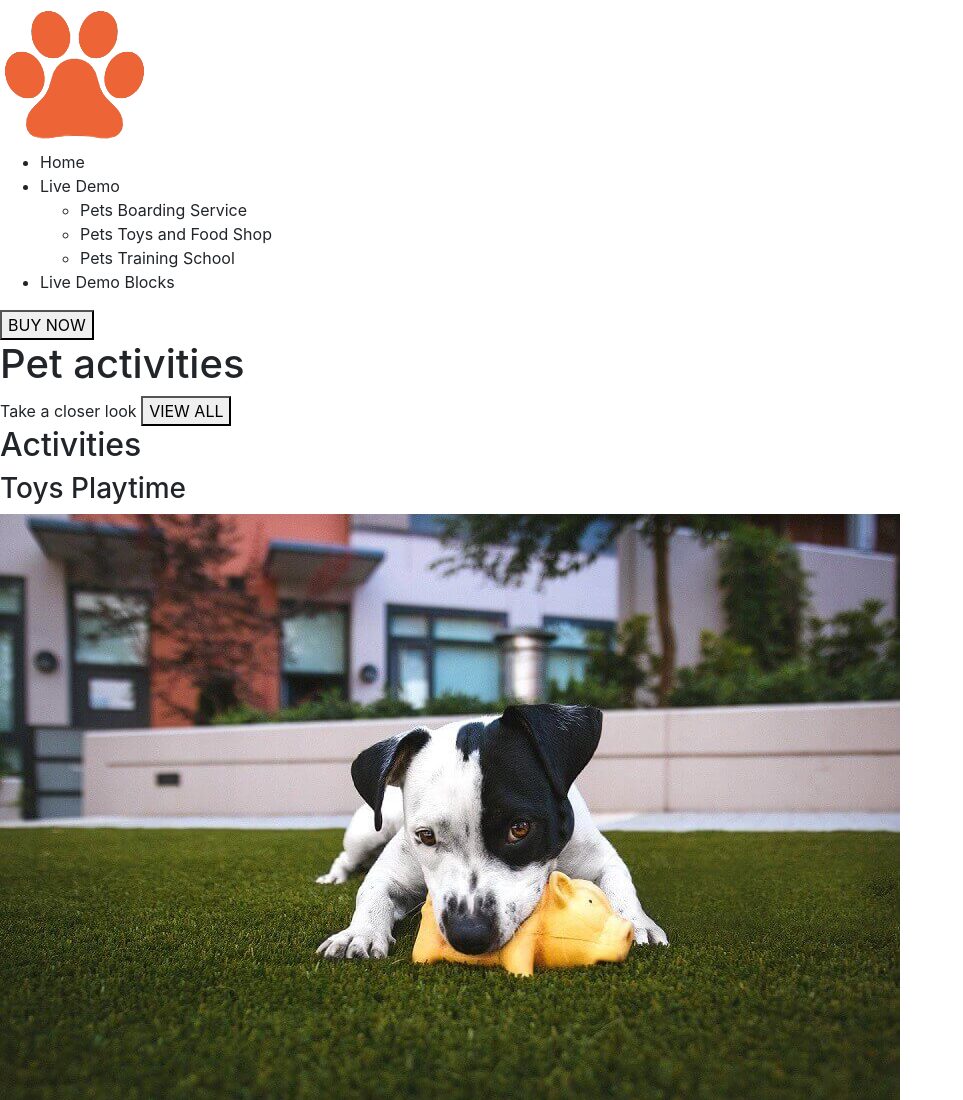
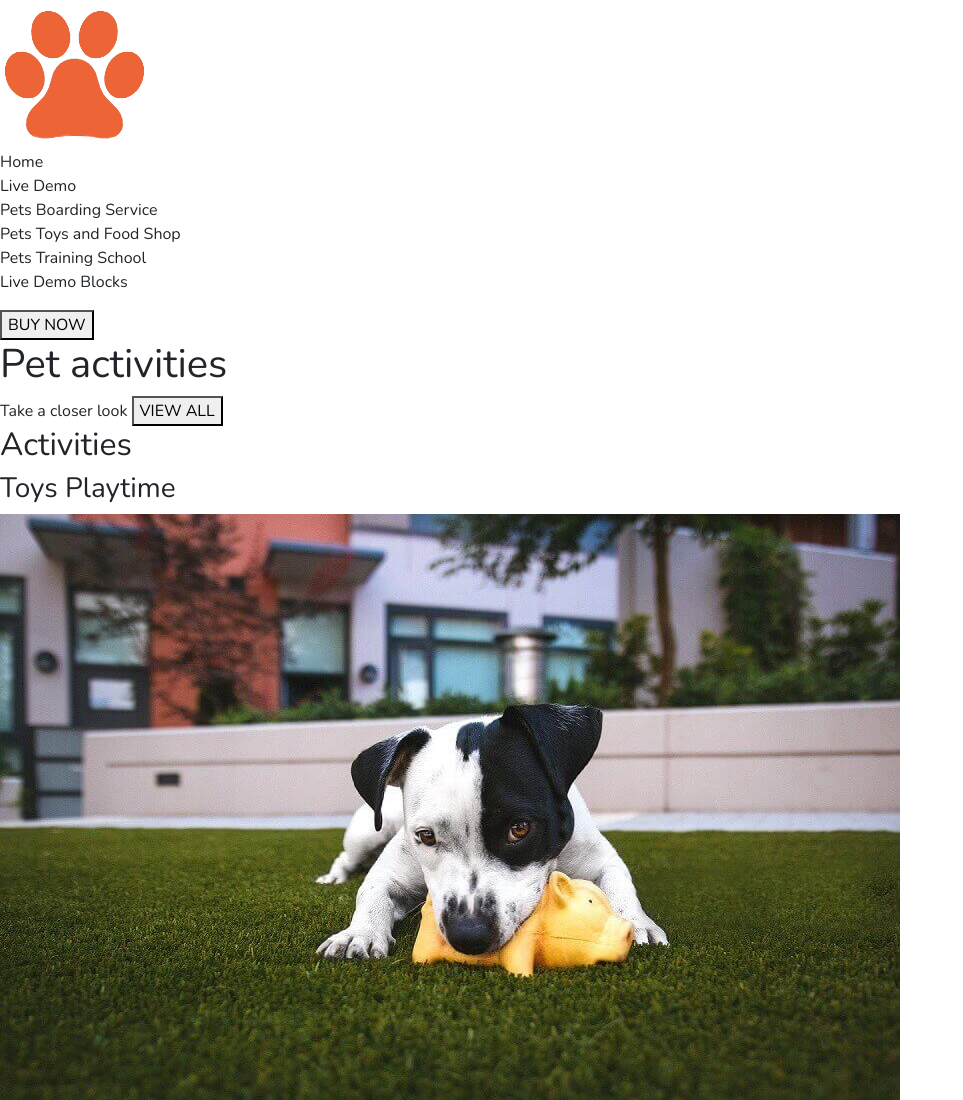
Before and after one commit to Michaelsp11/c2-ejercicio9-pets, a plain HTML site: page index.html in a window 1280 px wide. Shown: the top 1100 px of the page, without its empty margins (0-963 px from the left). Drawn offline with nearby package versions, Linux system fonts and the light colour scheme.

Commit message:
Listas reseteadas y tipografia añadida a la web

```diff
--- /dev/null
+++ b/css/styles.css
@@ -0,0 +1,3 @@
+body {
+    font-family: 'Nunito', sans-serif;
+}
--- a/index.html
+++ b/index.html
@@ -9,16 +9,19 @@
     <link rel="shortcut icon" href="favicon.ico" type="image/x-icon">
     <link rel="stylesheet" href="https://cdn.jsdelivr.net/npm/bootstrap@4.6.0/dist/css/bootstrap.min.css" integrity="sha384-B0vP5xmATw1+K9KRQjQERJvTumQW0nPEzvF6L/Z6nronJ3oUOFUFpCjEUQouq2+l" crossorigin="anonymous">
     <link rel="stylesheet" href="https://pro.fontawesome.com/releases/v5.10.0/css/all.css" integrity="sha384-AYmEC3Yw5cVb3ZcuHtOA93w35dYTsvhLPVnYs9eStHfGJvOvKxVfELGroGkvsg+p" crossorigin="anonymous" />
+    <link rel="preconnect" href="https://fonts.gstatic.com">
+    <link href="https://fonts.googleapis.com/css2?family=Nunito:wght@400;800&display=swap" rel="stylesheet">
+    <link rel="stylesheet" href="css/styles.css">
 </head>
 
 <body>
     <header class="cabecera">
         <img src="/imagenes/logo2.png" alt="Logotipo huella naranja">
         <nav class="navegacion">
-            <ul>
+            <ul class="list-unstyled">
                 <li>Home</li>
                 <li>Live Demo<i></i>
-                    <ul>
+                    <ul class="list-unstyled">
                         <li>Pets Boarding Service</li>
                         <li>Pets Toys and Food Shop</li>
                         <li>Pets Training School</li>
```
